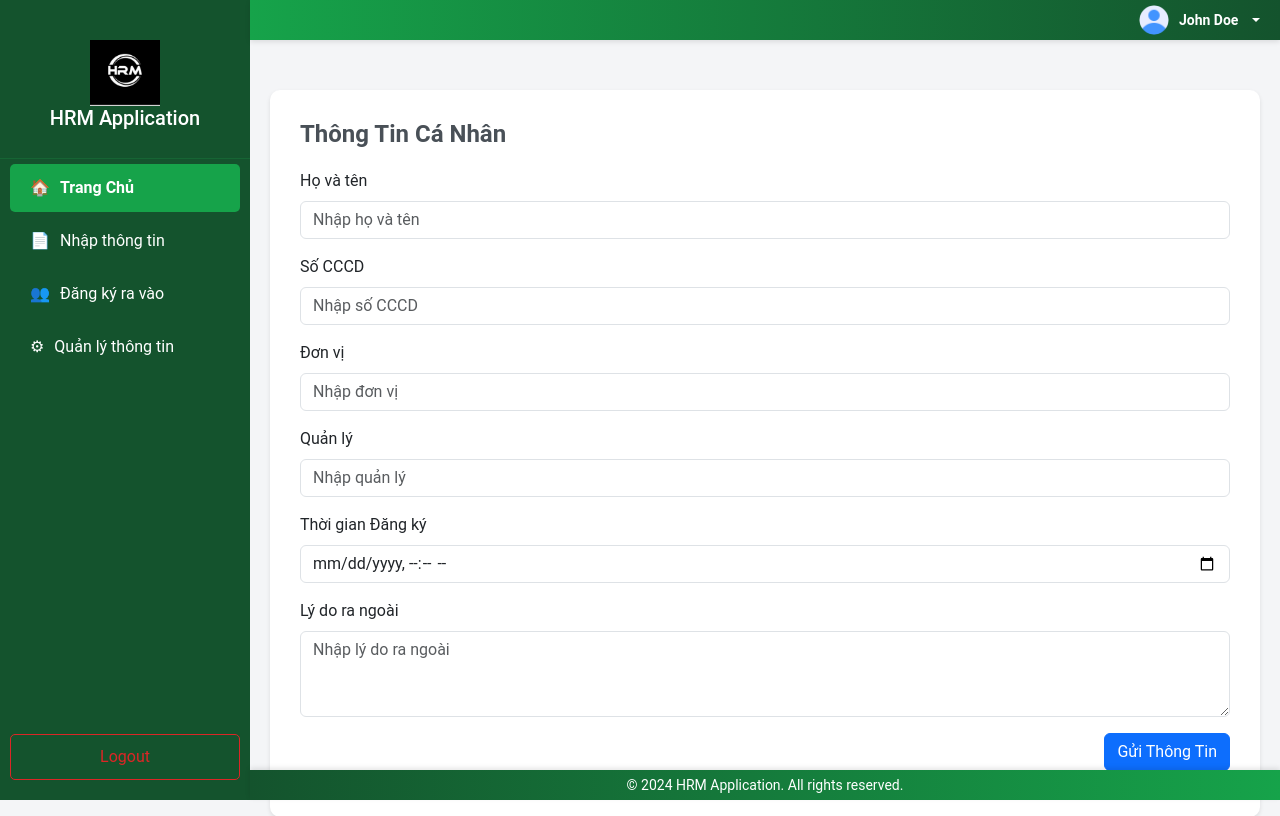
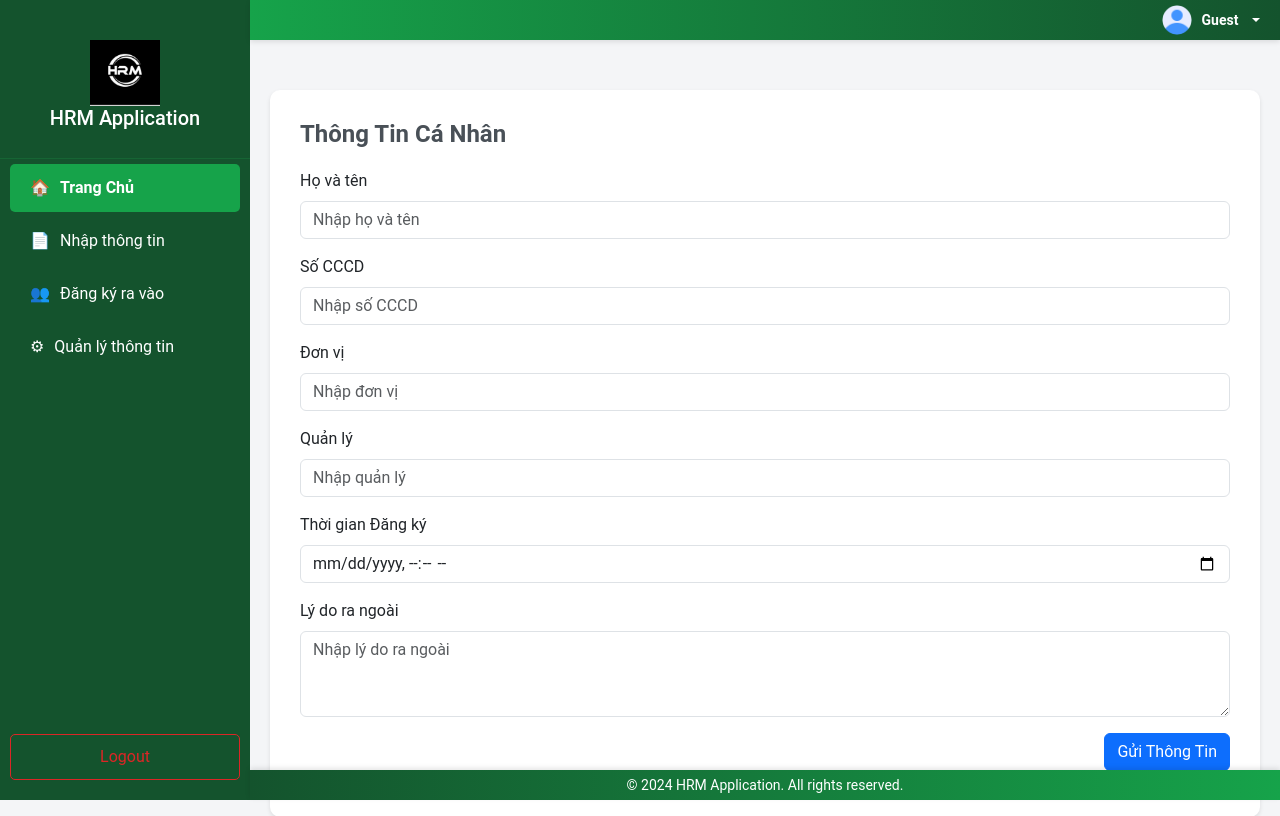
Before and after one commit to hanatools/shield-check, a Flask app: page / in a window 1280 px wide. Shown: the top 816 px of the page. Run offline with Flask 3, Linux system fonts and the light colour scheme; some libraries are stand-ins or nearby versions.

Commit message:
handle note login status

```diff
--- a/application/core/views.py
+++ b/application/core/views.py
@@ -1,6 +1,6 @@
 from flask import render_template, request, Blueprint
 from application.models import BlogPost
-from flask_login import login_required
+from flask_login import login_required, current_user
 core = Blueprint("core", __name__)
 
 
@@ -21,7 +21,7 @@ def index():
 @login_required
 def daskboard():
     # page = request.args.get("page", 1, type=int)
-    return render_template("daskboard.html")
+    return render_template("daskboard.html", username=current_user.username)
 
 
 @core.route("/info")
--- a/application/templates/member_base.html
+++ b/application/templates/member_base.html
@@ -73,7 +73,7 @@
       <div class="dropdown">
         <a href="#" class="dropdown-toggle" style="display: flex; align-items: center; gap: 10px;">
           <img src="{{ url_for('static', filename='images/user.png') }}" alt="User" style="width: 30px; height: 30px; border-radius: 50%;"> <!-- User Avatar -->
-          <span>John Doe</span>
+          <span>{{ current_user.username if current_user.username else "Guest" }}</span>
         </a>
         <div class="dropdown-menu">
           <a href="#" class="d-flex align-items-center gap-2">
```
